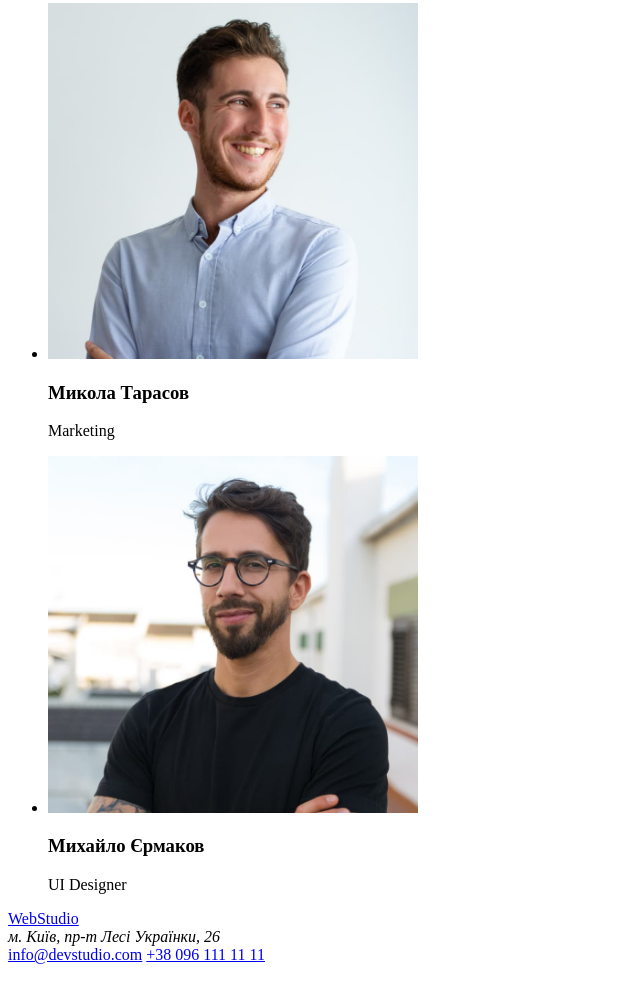
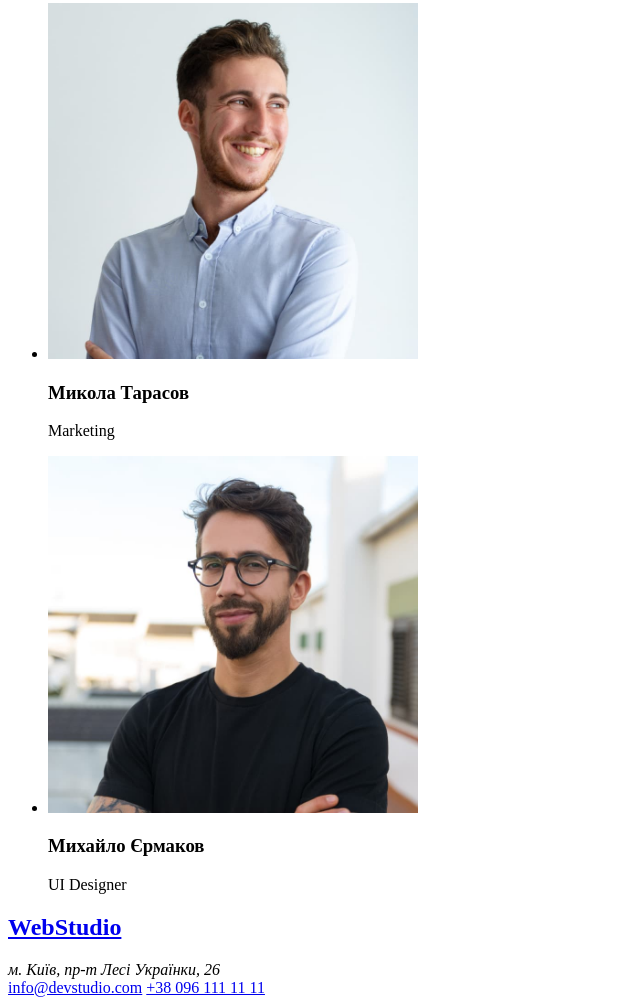
Before and after one commit to Shchybor/goit-markup-hw-01, a plain HTML site: page index.html in a window 1280 px wide. Shown: the part 1895-2900 px from the top of the page, without its empty margins (0-640 px from the left). Before the commit the page ends 2867 px from the top, so only its background shows below. Drawn offline with Linux system fonts and the light colour scheme.

Commit message:
udate index.html

```diff
--- a/index.html
+++ b/index.html
@@ -118,7 +118,7 @@
                 <ul>
                     <li>
 
-                        <img src="./css/images/img(3).jpg"alt="Ігор Дем'яненко"width="370">
+                        <img src="./css/images/img(3).jpg" alt="Ігор Дем'яненко" width="370">
 
                         <h3>Ігор Дем'яненко</h3>
 
@@ -127,7 +127,7 @@
                     </li>
 
                     <li>
-                        <img src="./css/images/img(4).jpg"alt="Ольга Рєпіна"width="370">
+                        <img src="./css/images/img(4).jpg" alt="Ольга Рєпіна" width="370">
 
                         <h3>Ольга Рєпіна</h3>
 
@@ -162,7 +162,7 @@
     <footer>
         <section>
 
-            <a href="index.html">WebStudio</a>
+            <h2><a href="index.html">WebStudio</a></h2>
 
             <address>м. Київ, пр-т Лесі Українки, 26</address>
 
```
